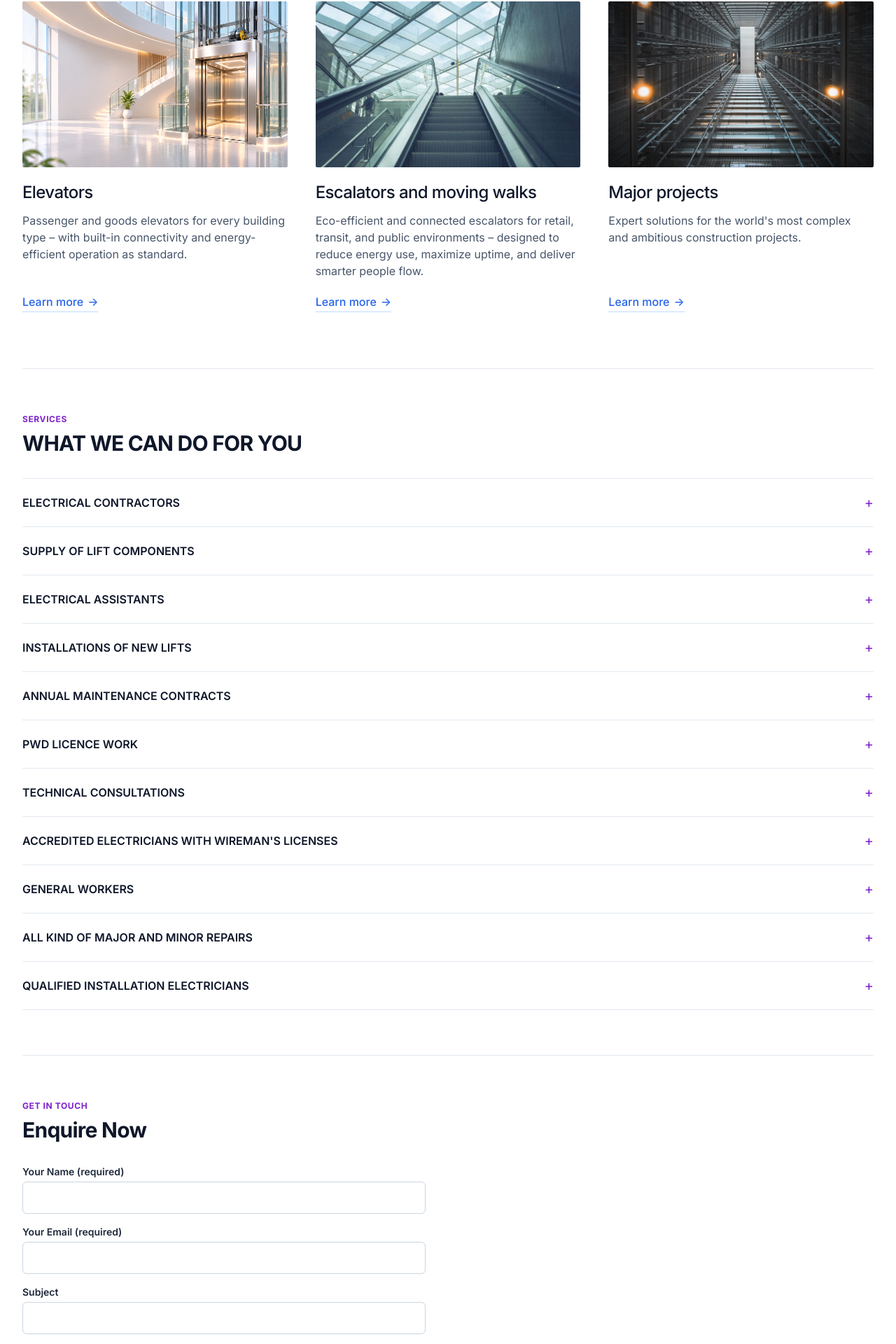
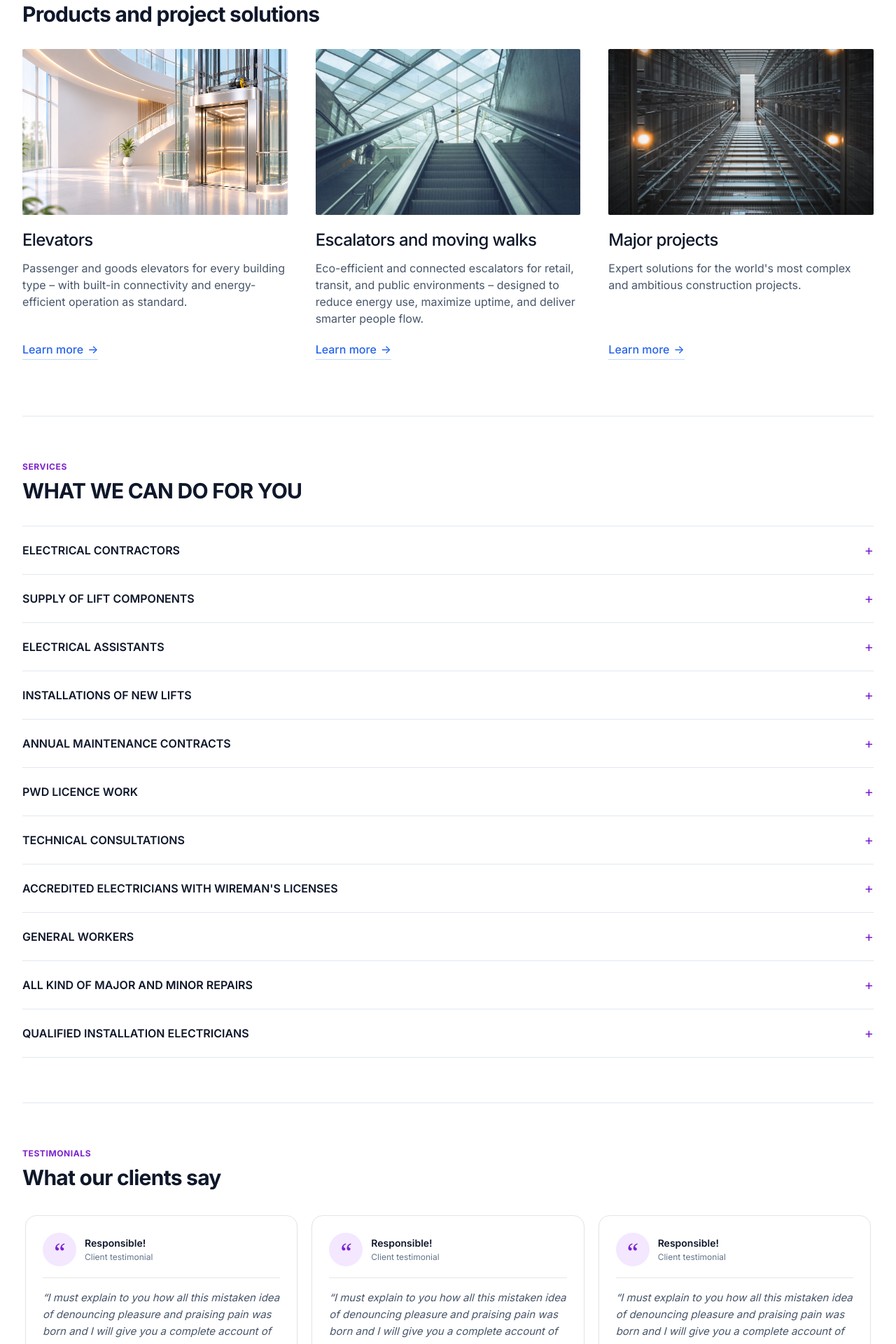
Before and after one commit to amarkumarprajapati/Elevating, a Next.js app: page / in a window 1280 px wide. Shown: the part 879-2799 px from the top of the page at 70% size. Built offline with nearby package versions, Linux system fonts and the light colour scheme.

Commit message:
updated new flow

```diff
--- a/src/components/sections/ProductsSection.jsx
+++ b/src/components/sections/ProductsSection.jsx
@@ -23,7 +23,12 @@ export const featuredProducts = [
 
 export default function ProductsSection() {
   return (
-    <section className="py-12 sm:py-16 lg:py-20 bg-white">
+    <section aria-labelledby="featured-products-title" className="py-12 sm:py-16 lg:py-20 bg-white">
+      <header className="mb-8">
+        <h2 id="featured-products-title" className="text-2xl sm:text-3xl font-bold tracking-tight text-slate-900">
+          Products and project solutions
+        </h2>
+      </header>
       <div className="grid grid-cols-1 md:grid-cols-2 lg:grid-cols-3 gap-8 sm:gap-10">
         {featuredProducts.map((item, i) => (
           <div key={i} className="flex flex-col group">
--- a/src/data/data.js
+++ b/src/data/data.js
@@ -126,6 +126,10 @@ export const company = {
 };
 
 export const homePage = {
+  testimonials: Array.from({ length: 3 }, () => ({
+    title: 'Responsible!',
+    quote: 'I must explain to you how all this mistaken idea of denouncing pleasure and praising pain was born and I will give you a complete account of the system, and expound the actual teachings of the great explorer of the truth, the master-builder of human happiness.',
+  })),
   title: "Intal Elevators – Intal Elevators",
   about_summary: "Intal Elevators is involved with a variety of electrical works, ranging from Domestic to Industrial Installations and Electrical Contracting. In conjunction to our general electrical work, Intal Elevators has successfully completed larger contracts with and as elevators consultants. We pride ourselves on quality workmanship and service excellence. Intal Elevators is an authorized Elevator company and registered with all relevant authorities. Situated in the Thane, Maharashtra Region we have undertaken major projects throughout District."
 };
--- a/src/pages/index.jsx
+++ b/src/pages/index.jsx
@@ -33,6 +33,29 @@ export default function Home() {
         <ProductsSection />
         <ServicesSection section={serviceSectionData} />
 
+        <section aria-labelledby="testimonials-title" className="py-12 sm:py-16 border-t border-slate-200">
+          <header className="mb-8">
+            <p className="mb-2 text-xs font-bold uppercase tracking-wider text-purple-700">Testimonials</p>
+            <h2 id="testimonials-title" className="text-2xl sm:text-3xl font-bold tracking-tight text-slate-900">
+              What our clients say
+            </h2>
+          </header>
+          <div className="flex snap-x snap-mandatory gap-5 overflow-x-auto px-1 pb-4 pt-1 lg:grid lg:grid-cols-3">
+            {homePage.testimonials.map(({ title, quote }, index) => (
+              <article key={index} className="w-[86%] max-w-sm shrink-0 snap-start rounded-2xl border border-stone-200 bg-white p-6 shadow-sm lg:w-auto lg:max-w-none">
+                <header className="flex items-center gap-3 border-b border-stone-200 pb-4">
+                  <span aria-hidden="true" className="flex h-12 w-12 shrink-0 items-center justify-center rounded-full bg-purple-100 pt-2 font-serif text-4xl text-purple-700">“</span>
+                  <div>
+                    <h3 className="text-sm font-semibold text-slate-900">{title}</h3>
+                    <p className="mt-0.5 text-xs text-slate-500">Client testimonial</p>
+                  </div>
+                </header>
+                <blockquote className="pt-4 text-[15px] italic leading-relaxed text-slate-600">“{quote}”</blockquote>
+              </article>
+            ))}
+          </div>
+        </section>
+
         {/* Quick Enquiry Section */}
         <section className="py-12 sm:py-16 border-t border-slate-200">
           <div className="mb-8">
```
Also changed, not shown: public/tailwind.css.
